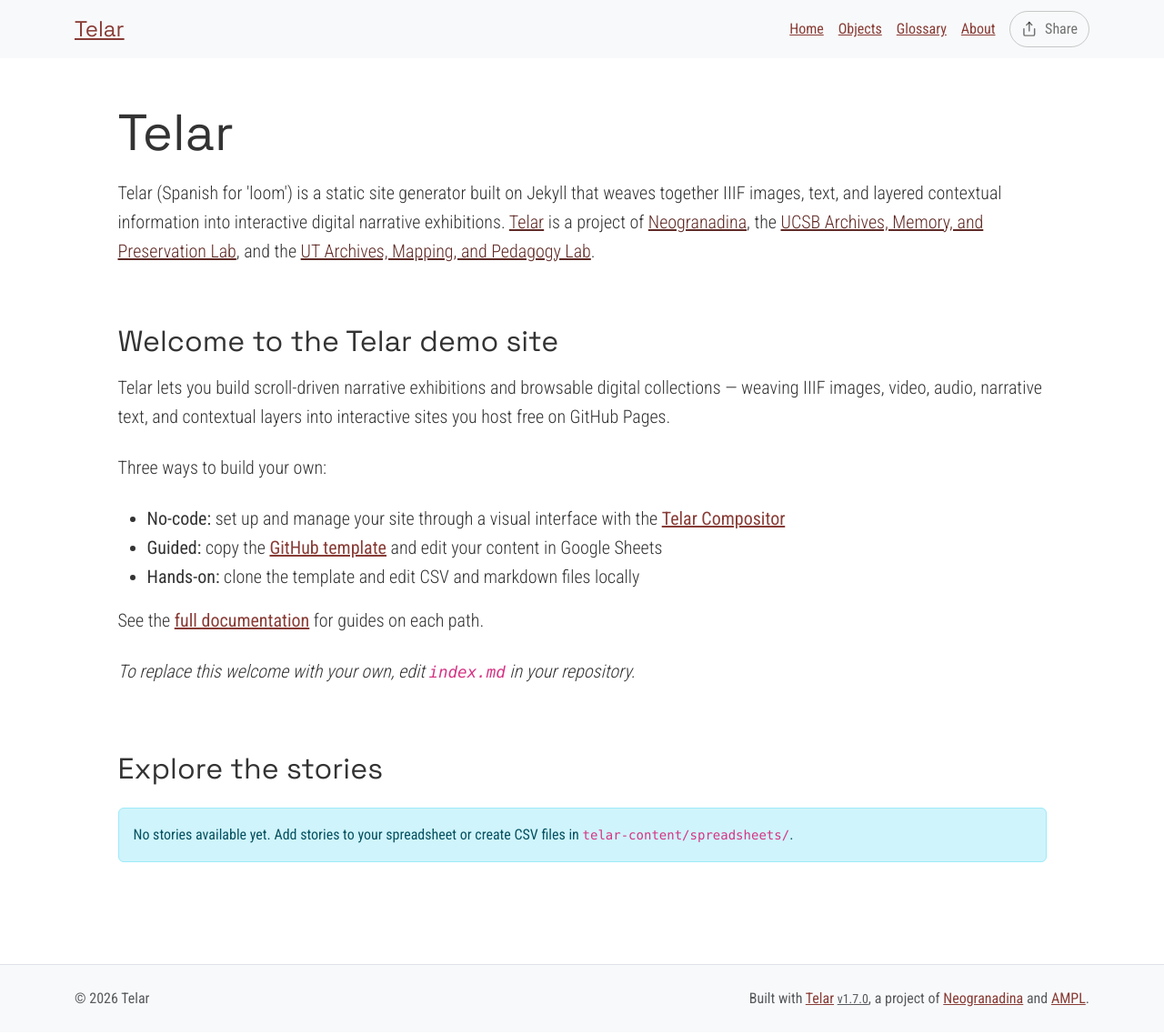
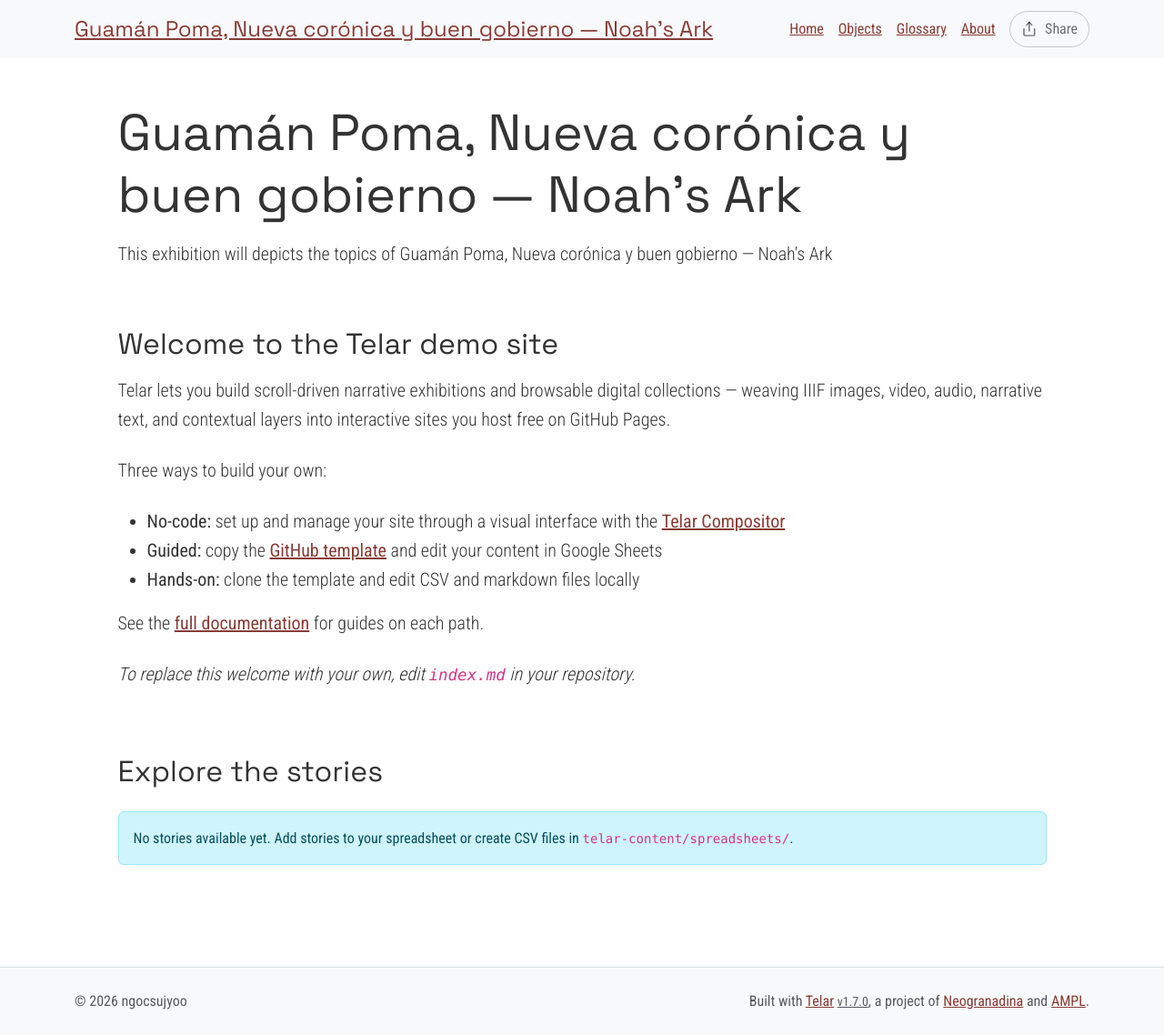
Before and after one commit to ngocsujyoo/noahsark-ngoc-exhibition, a Jekyll site: the page built from index.md, in a window 1280 px wide. Shown: the whole page at 91% size. Built offline with Jekyll 4.4.1, drawn with Linux system fonts in a browser that asks for light colours.

Commit message:
Set up site configuration and starter content

```diff
--- a/_config.yml
+++ b/_config.yml
@@ -2,11 +2,11 @@
 # https://telar.org
 
 # Site Settings
-title: "Telar"
-description: "Telar (Spanish for 'loom') is a static site generator built on Jekyll that weaves together IIIF images, text, and layered contextual information into interactive digital narrative exhibitions. <a href='https://github.com/UCSB-AMPLab/telar'>Telar</a> is a project of <a href='https://neogranadina.org'>Neogranadina</a>, the <a href='https://ampl.clair.ucsb.edu/'>UCSB Archives, Memory, and Preservation Lab</a>, and the <a href='https://liberalarts.utexas.edu/history/'>UT Archives, Mapping, and Pedagogy Lab</a>."
-url: "https://ampl.clair.ucsb.edu"
-baseurl: "/telar"
-author: ""
+title: "Guamán Poma, Nueva corónica y buen gobierno — Noah's Ark"
+description: "This exhibition will depicts the topics of Guamán Poma, Nueva corónica y buen gobierno — Noah's Ark"
+url: "https://ngocsujyoo.github.io"
+baseurl: "/noahsark-ngoc-exhibition"
+author: "ngocsujyoo"
 email: ""
 telar_theme: "trama" # Options: trama, paisajes, neogranadina, santa-barbara, austin, or custom
 logo: ""
@@ -18,7 +18,7 @@
   show_on_homepage: true # Set to false to hide stories section from homepage (stories still accessible via direct URL)
   show_story_steps: true # Set to false to hide "Step X" overlay in stories
   show_object_credits: true # Set to true to display object credits badge (bottom-left corner, dismissable)
-  include_demo_content: true # Fetch demo stories from content.telar.org. Switch this off to hide demo stories and their content.
+  include_demo_content: false # Fetch demo stories from content.telar.org. Switch this off to hide demo stories and their content.
 
 # Collection Interface Settings
 collection_interface:
@@ -45,7 +45,7 @@
 #    - If using GitHub Pages: GitHub Actions will automatically discover tab GIDs and fetch CSVs
 #    - If running locally: Run `python3 scripts/fetch_google_sheets.py` before building
 google_sheets:
-  enabled: true
+  enabled: false
   published_url: "https://docs.google.com/spreadsheets/d/e/2PACX-1vT9eeRoyQCr1j-1uDaWBm-rgZNXtn9A-mepL0I4dqDTx2-E_6gbVD-8x0DYDVhppiAzrFpd20_9cr3z/pubhtml"
 
 #
--- a/telar-content/spreadsheets/glossary.csv
+++ b/telar-content/spreadsheets/glossary.csv
@@ -2,6 +2,4 @@
 id_término,titulo,definición
 # Make it lower-case and avoid spaces.,# Please provide a title — this is required.,"Panel content: write text here, paste markdown, or the name of an .md file in /components/texts/glossary/ (the .md extension is required)"
 # Escríbelo en minúsculas y sin espacios.,# Incluye un título: este campo es obligatorio.,"Contenido del panel: escribe texto aquí, pega markdown, o indica un archivo archivo .md en /components/texts/glossary/ (la extensión .md es obligatoria)"
-telar,Telar,"Telar (Spanish for 'loom') is a minimal-computing framework that weaves together IIIF images, audio, video, and texts to create layered visual narratives for digital scholarship, public exhibitions, community storytelling, and classroom projects. Learn more at [Telar.org](https://telar.org)
-
-Telar es un marco de computación mínima que entreteje imágenes IIIF, audio, video y textos en narrativas visuales por capas para humanidades digitales, exposiciones públicas, narrativa comunitaria y proyectos en el salón de clase. Aprende más en [Telar.org](https://telar.org)"
+telar,Telar,"Telar (Spanish for 'loom') is a minimal-computing framework that weaves together IIIF images, audio, video, and texts to create layered visual narratives for digital scholarship, public exhibitions, community storytelling, and classroom projects. Learn more at [Telar.org](https://telar.org)"
--- a/telar-content/spreadsheets/plantilla_en_blanco.csv
+++ /dev/null
@@ -1,5 +0,0 @@
-paso,objeto,página,x,y,zoom,inicio_clip,fin_clip,bucle,texto_alt,pregunta,respuesta,boton_capa1,contenido_capa1,boton_capa2,contenido_capa2
-#,id_objeto de la pestaña objetos / objects,para objetos con múltiples páginas,Posición horizontal 0-1 (0.5 = centro),Posición vertical 0-1 (0.5 = centro),1.0 = imagen completa,"Tiempo de inicio para clips de video/audio, ej. ""1:30"" (m:ss) o ""90"" (segundos)",Tiempo de fin para clips de video/audio,sí para repetir el clip (loop),"Describe lo que se ve en esta vista ampliada para lectores de pantalla. Si se deja vacío, se usa la descripción de imagen del objeto.",Encabezado para este paso,Texto breve de 1-2 oraciones,"Texto opcional del botón (predeterminado: ""Saber más"")","Contenido del panel: escribe texto aquí, pega markdown, o indica ruta a archivo .md (ej. tu-historia/archivo.md)","Texto opcional del segundo botón (predeterminado: ""Profundizar más"")","Segundo panel: escribe texto aquí, pega markdown, o indica ruta a archivo .md"
-1,telar-placeholder,,,,,,,,,pregunta,respuesta,,,,
-2,telar-placeholder,,,,,,,,,pregunta,respuesta,,,,
-3,telar-placeholder,,,,,,,,,pregunta,respuesta,,,,
--- a/telar-content/spreadsheets/project.csv
+++ b/telar-content/spreadsheets/project.csv
@@ -3,4 +3,3 @@
 #,# Must match the tab name exactly. Use lowercase letters and hyphens (e.g. allegorical-woman),Story title,Optional subtitle,Optional attribution (supports markdown),"If ""yes"", then users will need the key you set in _config.yml to access this story."
 #,# Debe coincidir con el nombre de la pestaña exactamente. Usa letras minúsculas y guiones (p. ej. mujer-alegorica),Título de la historia,Subtítulo opcional,Atribución opcional (admite markdown),"Si ""sí"", los usuarios deberán utilizar la clave que fijes en _config.yml"
 1,blank_template,replace me with your title,,,FALSE
-2,plantilla_en_blanco,reemplázame con tu título,,,FALSE
```
Also changed, not shown: telar-content/texts/stories/plantilla_en_blanco/ejemplo-panel.md (deleted, +0 -9 lines).
